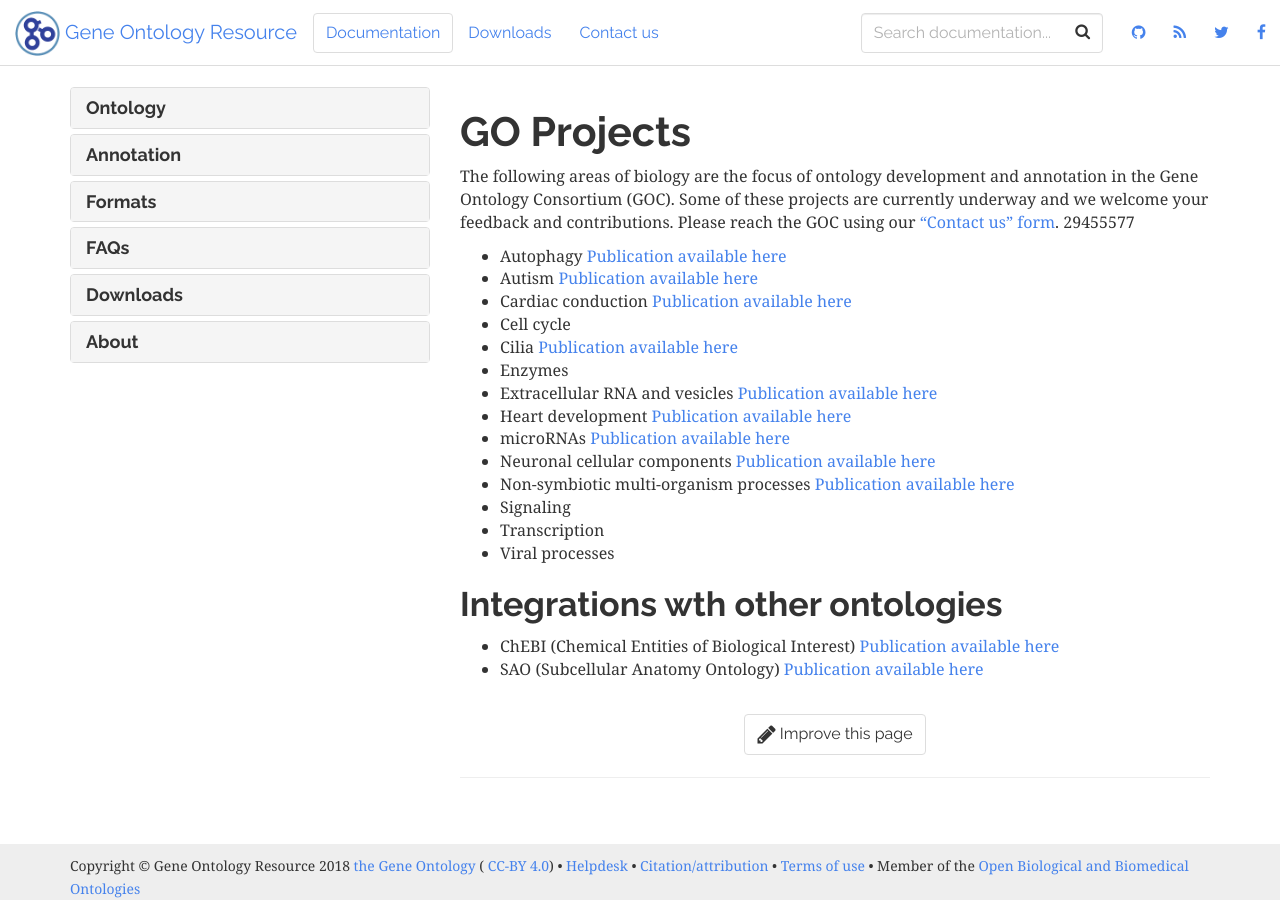
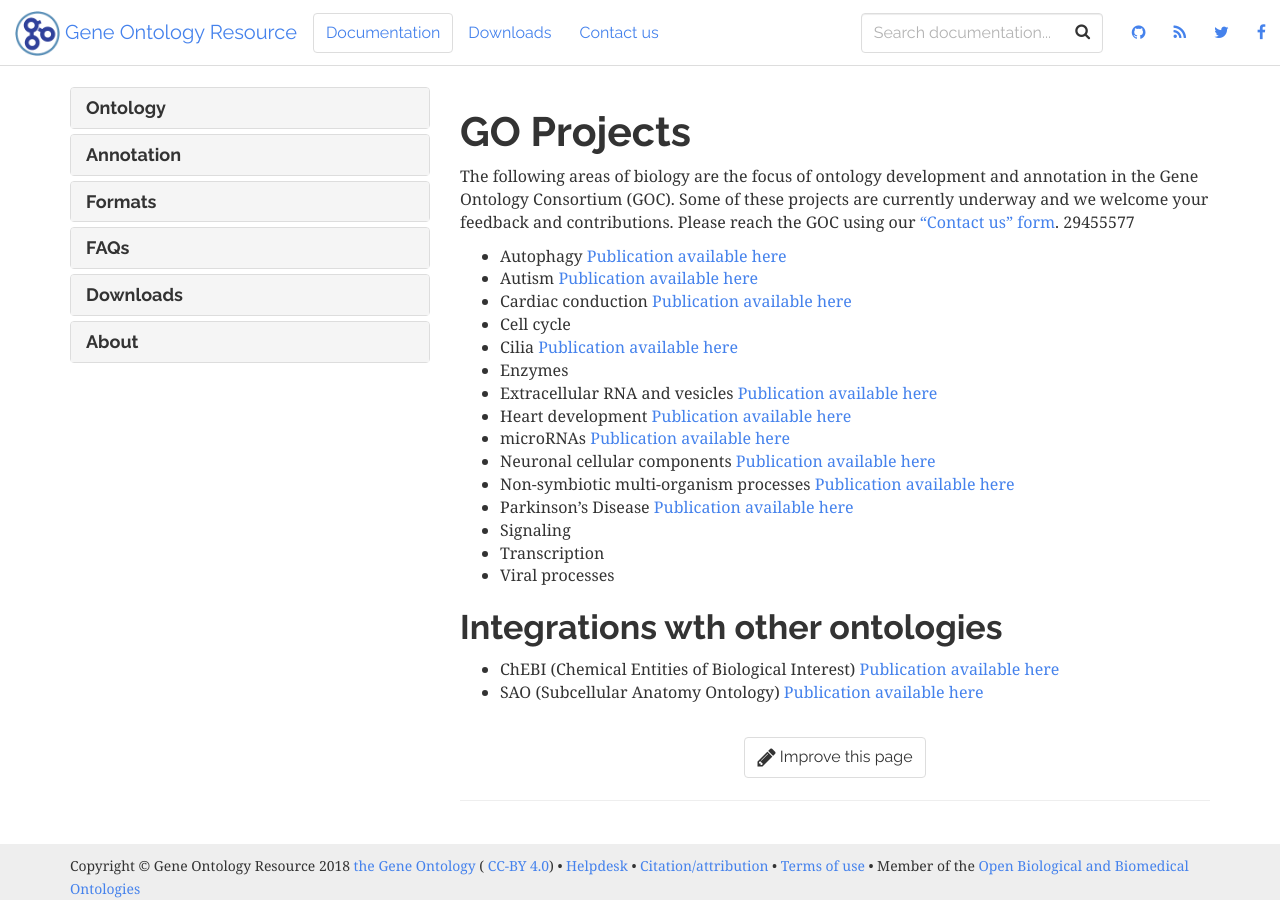
Before and after one commit to geneontology/geneontology.github.io, a Jekyll site: the page built from docs/_docs/go-projects.md, in a window 1280 px wide and 900 px high. Built offline with Jekyll 4.4.1, drawn with Linux system fonts in a browser that asks for light colours; nearby versions of some CDN libraries.

Commit message:
Update go-projects.md

```diff
--- a/docs/_docs/go-projects.md
+++ b/docs/_docs/go-projects.md
@@ -19,6 +19,7 @@ The following areas of biology are the focus of ontology development and annotat
 + microRNAs [Publication available here](https://www.ncbi.nlm.nih.gov/pubmed/29871895)
 + Neuronal cellular components [Publication available here](https://jbiomedsem.biomedcentral.com/articles/10.1186/2041-1480-4-20)
 + Non-symbiotic multi-organism processes [Publication available here](https://bmcmicrobiol.biomedcentral.com/articles/10.1186/s12866-015-0481-x)
++ Parkinson's Disease [Publication available here](https://www.ncbi.nlm.nih.gov/pubmed/26825309)
 + Signaling
 + Transcription
 + Viral processes
```
